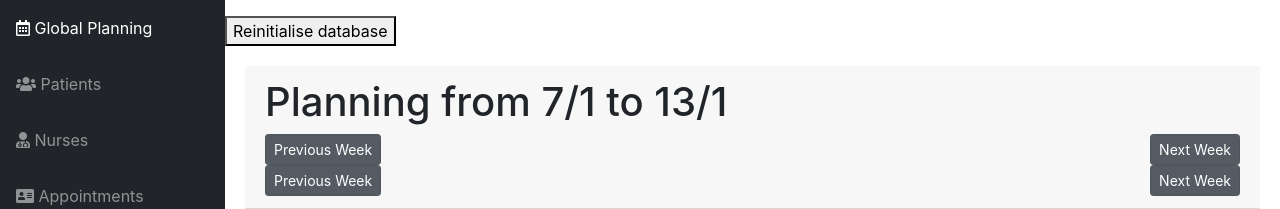
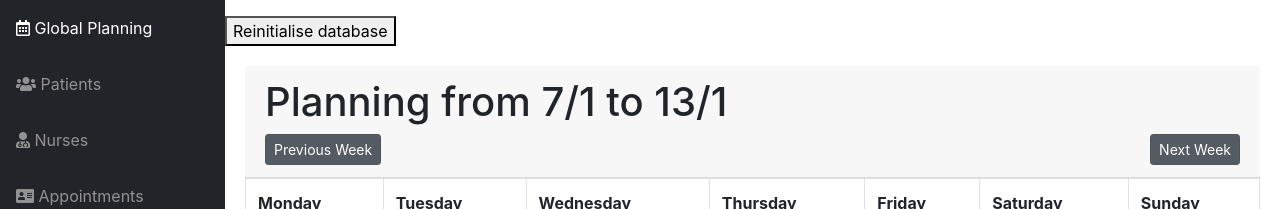
Before and after one commit to charlesdlrsa/dev_log_tournees_infirmiers, a Flask app: page /planning/ in a window 1280 px wide. Shown: the part 56-265 px from the top of the page. Run offline with Flask 2, Linux system fonts and the light colour scheme; lists and menus that the app fills with data are empty; some libraries are stand-ins or nearby versions.

Commit message:
Fix conflicts

```diff
--- a/dev_log/templates/landing.html
+++ b/dev_log/templates/landing.html
@@ -24,19 +24,7 @@
 
 
 
-                <div class="d-flex justify-content-between">
-                  <div class='from-group'>
-                  <div class="form-label-group">
-                    <a href="{{url_for('planning.home',week=week-1,year=year)}}"  class="btn btn-secondary btn-sm active"
-                    role=button  >Previous Week</a>
-                  </div>
-                  </div>
-                  <div class='from-group'>
-                  <div class="form-label-group">
-                    <a href="{{ url_for('planning.home',week=week+1,year=year)}}" class="btn btn-secondary btn-sm active"
-                      role=button>Next Week</a>
 
-                </div>
 
 
 
```
